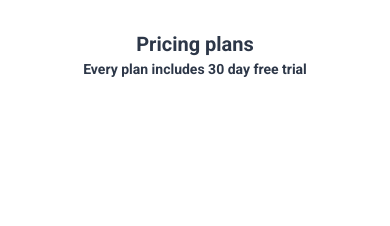
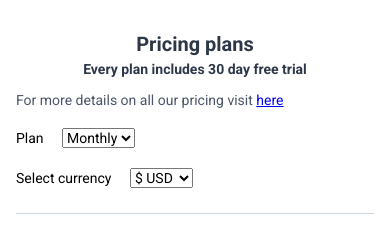
Before and after one commit to FrontKid/card-price-test, a website built with Vite: page index.html in a window 390 px wide. Built offline with nearby package versions, Linux system fonts and the light colour scheme.

Commit message:
feat: add setup currency and plan, add mixin for desctop and tablet checkpoints  (Sun, Nov 19, 2023 10:38:11 AM)

```diff
--- a/index.html
+++ b/index.html
@@ -13,6 +13,29 @@
       <h2 class="price-card__title title">Pricing  plans</h2>
       <p class="price-card__subtitle subtitle">Every plan includes 30 day free trial</p>
 
+      <div class="price-card__setup-inner">
+        <p class="price-card__setup-info">
+          For more details on all our pricing visit
+          <a class="price-card__setup-link" href="#">here</a>
+        </p>
+        <div class="price-card__setup-selects-inner">
+          <div class="price-card__setup-select">
+            <span class="price-card__setup-select-name">Plan</span>
+            <select name="" id="">
+              <option value="">Monthly</option>
+              <option value="">Years</option>
+            </select>
+          </div>
+          <div class="price-card__setup-select">
+            <span class="price-card__setup-select-name">Select currency</span>
+            <select name="" id="">
+              <option value="">$ USD</option>
+              <option value="">& UAH</option>
+            </select>
+          </div>
+        </div>
+      </div>
+
     </section>
     <script type="module" src="/src/main.ts"></script>
   </body>
--- a/src/sass/1-helpers/_variabels.scss
+++ b/src/sass/1-helpers/_variabels.scss
@@ -6,3 +6,4 @@ $text: #4A5568;
 $button-red: #EA0774;
 $button-grey: #EDF2F7;
 $button-white: #F7FAFC;
+$price-card-border: #CBD5E0
--- a/src/sass/3-components/_price-card.scss
+++ b/src/sass/3-components/_price-card.scss
@@ -2,10 +2,10 @@
   padding-block: 32px;
 
   @include tablet {
-    padding-block: 62px
+    padding-block: 62px;
   }
   @include desctop {
-    padding-block: 82px
+    padding-block: 82px;
   }
 
   &__title {
@@ -15,5 +15,60 @@
 
   &__subtitle {
     text-align: center;
+    margin-bottom: 15px;
+
+    @include tablet {
+      margin-bottom: 35px;
+    }
+
+    @include desctop {
+      margin-bottom: 60px;
+    }
+  }
+
+  &__setup-inner {
+    display: flex;
+    flex-direction: column;
+    font-size: 14px;
+    row-gap: 20px;
+    padding-bottom: 26px;
+
+    position: relative;
+
+    &::after {
+      content: "";
+      position: absolute;
+      left: 0;
+      right: 0;
+      bottom: 0;
+      height: 1.5px;
+      background-color: $price-card-border;
+    }
+
+    @include tablet {
+      flex-direction: row;
+      justify-content: space-between;
+      padding-bottom: 36px;
+    }
+  }
+
+  &__setup-info {
+    color: $text;
+  }
+
+  &__setup-selects-inner {
+    display: flex;
+    flex-direction: column;
+    row-gap: 20px;
+
+    @include tablet {
+      column-gap: 50px;
+      row-gap: 0;
+      flex-direction: row;
+    }
+  }
+
+  &__setup-select-name {
+    margin-right: 15px;
   }
 }
```
